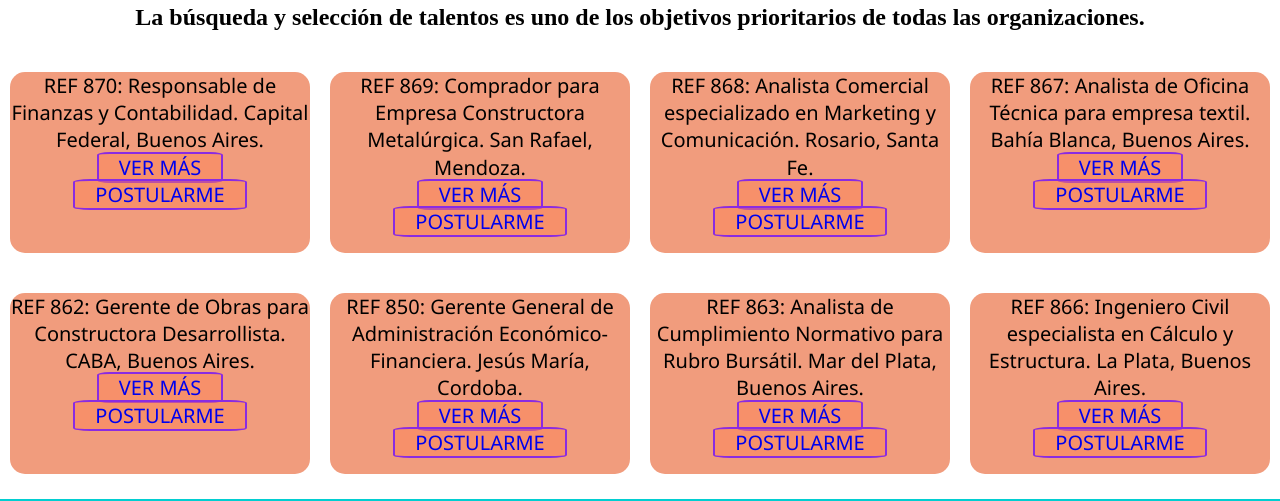
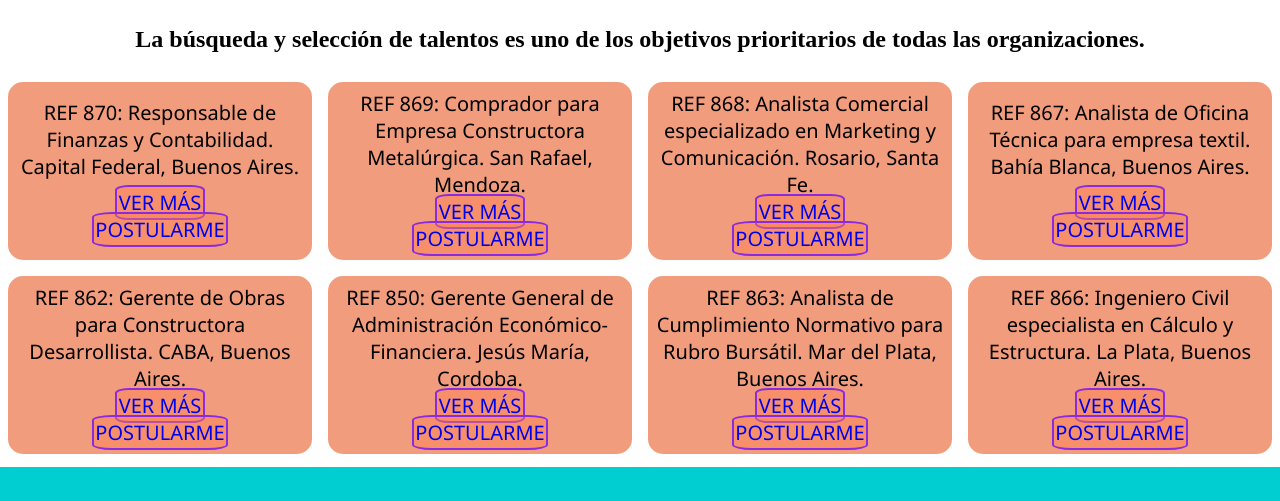
Before and after one commit to karengi4/PF-LeonMourgues, a website: page pages/busquedas.html in a window 1280 px wide. Shown: the part 167-668 px from the top of the page. Drawn offline with nearby package versions, Linux system fonts and the light colour scheme.

Commit message:
Modificaciones en la sintaxis y estilos de la pages Busquedas

```diff
--- a/pages/busquedas.html
+++ b/pages/busquedas.html
@@ -40,53 +40,61 @@
 
       <section class="menuBusquedas">
 
+        <div class="busquedasRecuadro">
+          <p>REF 870: Responsable de Finanzas y Contabilidad. Capital Federal, Buenos Aires.</p>
           <div>
-          <p class="busquedasRecuadro">REF 870: Responsable de Finanzas y Contabilidad. Capital Federal, Buenos Aires.<br>
             <a class="button" href="#">VER MÁS</a>
             <a class="button" href="#">POSTULARME</a>
-          </p>
           </div>
+        </div>
+        <div class="busquedasRecuadro">
+          <p>REF 869: Comprador para Empresa Constructora Metalúrgica. San Rafael, Mendoza.</p>
           <div>
-          <p class="busquedasRecuadro">REF 869: Comprador para Empresa Constructora Metalúrgica. San Rafael, Mendoza.<br>
             <a class="button" href="#">VER MÁS</a>
             <a class="button" href="#">POSTULARME</a>
-          </p>
           </div>
+        </div>
+        <div class="busquedasRecuadro">
+          <p>REF 868: Analista Comercial especializado en Marketing y Comunicación. Rosario, Santa Fe.</p>
           <div>
-          <p class="busquedasRecuadro">REF 868: Analista Comercial especializado en Marketing y Comunicación. Rosario, Santa Fe.<br>
             <a class="button" href="#">VER MÁS</a>
             <a class="button" href="#">POSTULARME</a>
-          </p>
           </div>
+        </div>
+        <div class="busquedasRecuadro">
+          <p>REF 867: Analista de Oficina Técnica para empresa textil. Bahía Blanca, Buenos Aires.</p>
           <div>
-          <p class="busquedasRecuadro">REF 867: Analista de Oficina Técnica para empresa textil. Bahía Blanca, Buenos Aires.<br>
             <a class="button" href="#">VER MÁS</a>
             <a class="button" href="#">POSTULARME</a>
-          </p>
           </div>
+        </div>
+        <div class="busquedasRecuadro">
+          <p>REF 862: Gerente de Obras para Constructora Desarrollista. CABA, Buenos Aires.</p>
           <div>
-          <p class="busquedasRecuadro">REF 862: Gerente de Obras para Constructora Desarrollista. CABA, Buenos Aires.<br>
             <a class="button" href="#">VER MÁS</a>
             <a class="button" href="#">POSTULARME</a>
-          </p>
           </div>
+        </div>
+        <div class="busquedasRecuadro">
+          <p> REF 850: Gerente General de Administración Económico-Financiera. Jesús María, Cordoba.</p>
           <div>
-          <p class="busquedasRecuadro"> REF 850: Gerente General de Administración Económico-Financiera. Jesús María, Cordoba. <br>
             <a class="button" href="#">VER MÁS</a>
             <a class="button" href="#">POSTULARME</a>
-          </p>
           </div>
-        <div>
-          <p class="busquedasRecuadro">REF 863: Analista de Cumplimiento Normativo para Rubro Bursátil. Mar del Plata, Buenos Aires.<br>
+        </div>
+        <div class="busquedasRecuadro">
+          <p>REF 863: Analista de Cumplimiento Normativo para Rubro Bursátil. Mar del Plata, Buenos Aires.</p>
+          <div >
             <a class="button" href="#">VER MÁS</a>
             <a class="button" href="#">POSTULARME</a>
-          </p>
           </div>
+        </div>
+        <div class="busquedasRecuadro">
+          <p>REF 866: Ingeniero Civil especialista en Cálculo y Estructura. La Plata, Buenos Aires.</p>
           <div>
-          <p class="busquedasRecuadro">REF 866: Ingeniero Civil especialista en Cálculo y Estructura. La Plata, Buenos Aires.<br>
             <a class="button" href="#">VER MÁS</a>
             <a class="button" href="#">POSTULARME</a>
-          </p>
+          </div>
         </div>
       </section>
     </main>
@@ -96,7 +104,7 @@
         <h4 class="footer">NUESTRAS REDES SOCIALES</h4>
         <a href="#" target="_blank" real="noopener noreferrer"><img class="iconos" src="../assets/icons/facebook-f.svg" alt="Logo de Facebook"></a>
         <a href="#" target="_blank" real="noopener noreferrer"><img class="iconos" src="../assets/icons/square-instagram.svg" alt="Logo de Instagram"></a>
-        <a href="#" target="_blank" real="noopener noreferrer"><img class="iconos" src="../assets/Icons/linkedin-in.svg" alt="Logo de LinkedIn"></a>
+        <a href="#" target="_blank" real="noopener noreferrer"><img class="iconos" src="../assets/icons/linkedin-in.svg" alt="Logo de LinkedIn"></a>
         <a href="#" target="_blank" real="noopener noreferrer"><img class="iconos" src="../assets/icons/square-twitter.svg" alt="Logo de Twitter"></a>
         <a href="https://api.whatsapp.com/send?phone=5492920253766&text=Hola,%20me%20gustar%C3%ADa%20m%C3%A1s%20informaci%C3%B3n%20sobre%20sus%20servicios." target="_blank" real="noopener noreferrer"><img class="iconos" src="../assets/icons/whatsapp.svg" alt="Logo de Whatsapp"></a>
 
--- a/styles/partials/_busquedas.scss
+++ b/styles/partials/_busquedas.scss
@@ -12,28 +12,24 @@
   grid-template-rows: 1fr 1fr;
   flex-wrap: wrap;
 
-  div{
+  .busquedasRecuadro{
     display: flex;
     flex-direction: column;
-    justify-content: space-between;
-    align-items: center;
-    align-content:space-between;
-
-    .busquedasRecuadro {
-      background-color: $secondarycolor;
-      border-radius: 15px;
-      color:black;
-      line-height: 1.7rem;
-      margin: 1.25rem 0.625rem;
-      flex-basis: 11.3rem;
+    justify-content: space-evenly;
+    align-content:space-evenly;
+    background-color: $secondarycolor;
+    border-radius: 15px;
+    color:black;
+    margin: 0.5rem;
+    padding: 0.5rem;
 
       .button {
         background-color:$colorbutton;
-        border-radius: 10%;
-        padding-right: 20px;
-        padding-left: 20px;
+        border-radius: 15%;
         border: 2px solid blueviolet;
         cursor: pointer;
+        margin: 1rem;
+        padding: 0.1rem;
 
         &:hover {
           background-color: $colorhover;
@@ -41,4 +37,3 @@
       }
     }
   }
-}
```
Also changed, not shown: index.html (+1 -1 lines), pages/contacto.html (+1 -1 lines), pages/nosotros.html (+1 -1 lines), pages/servicios.html (+1 -1 lines), styles/estilo.css, 1 other file. Lines whose indentation alone changed are shown as unchanged.
